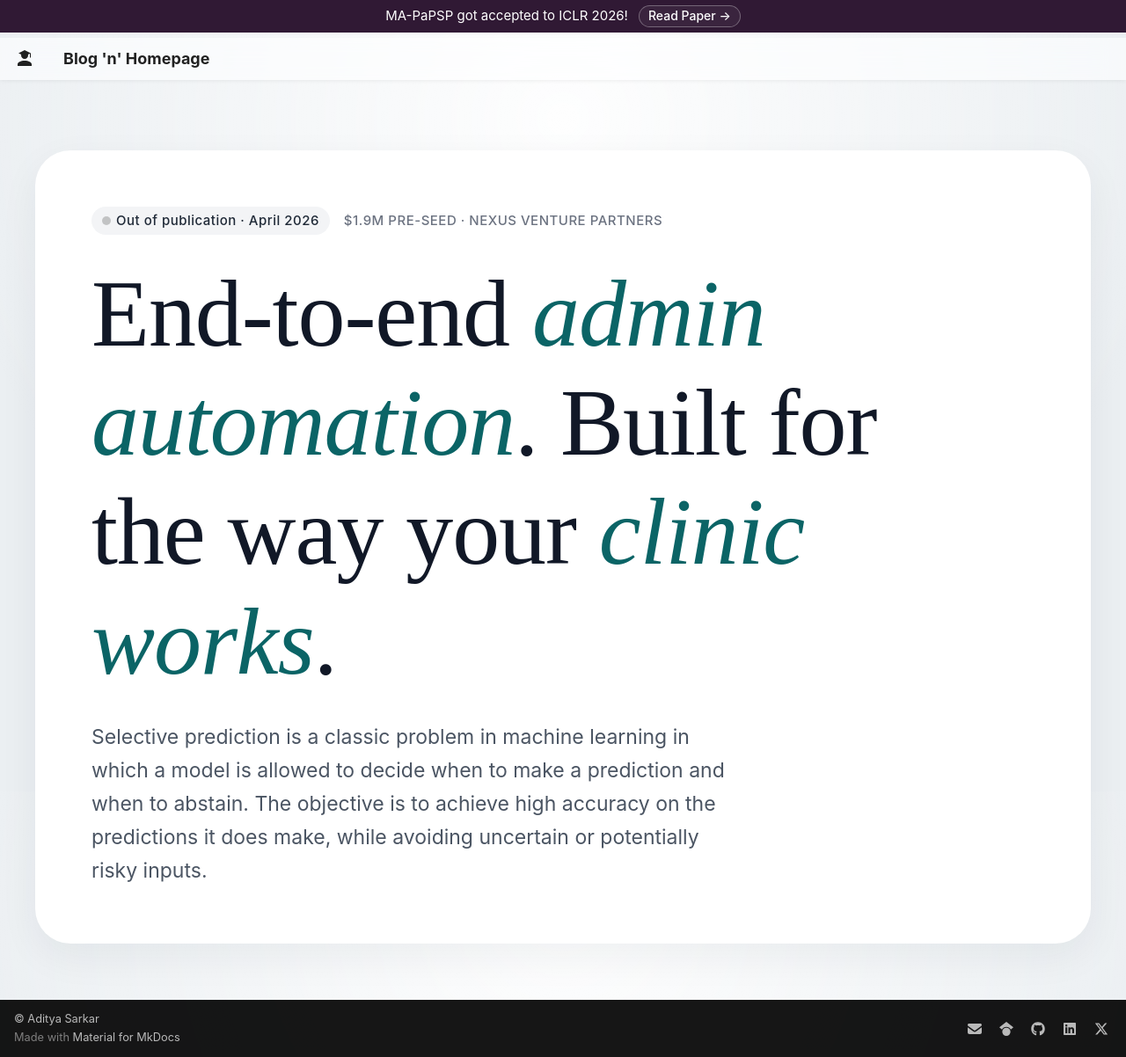
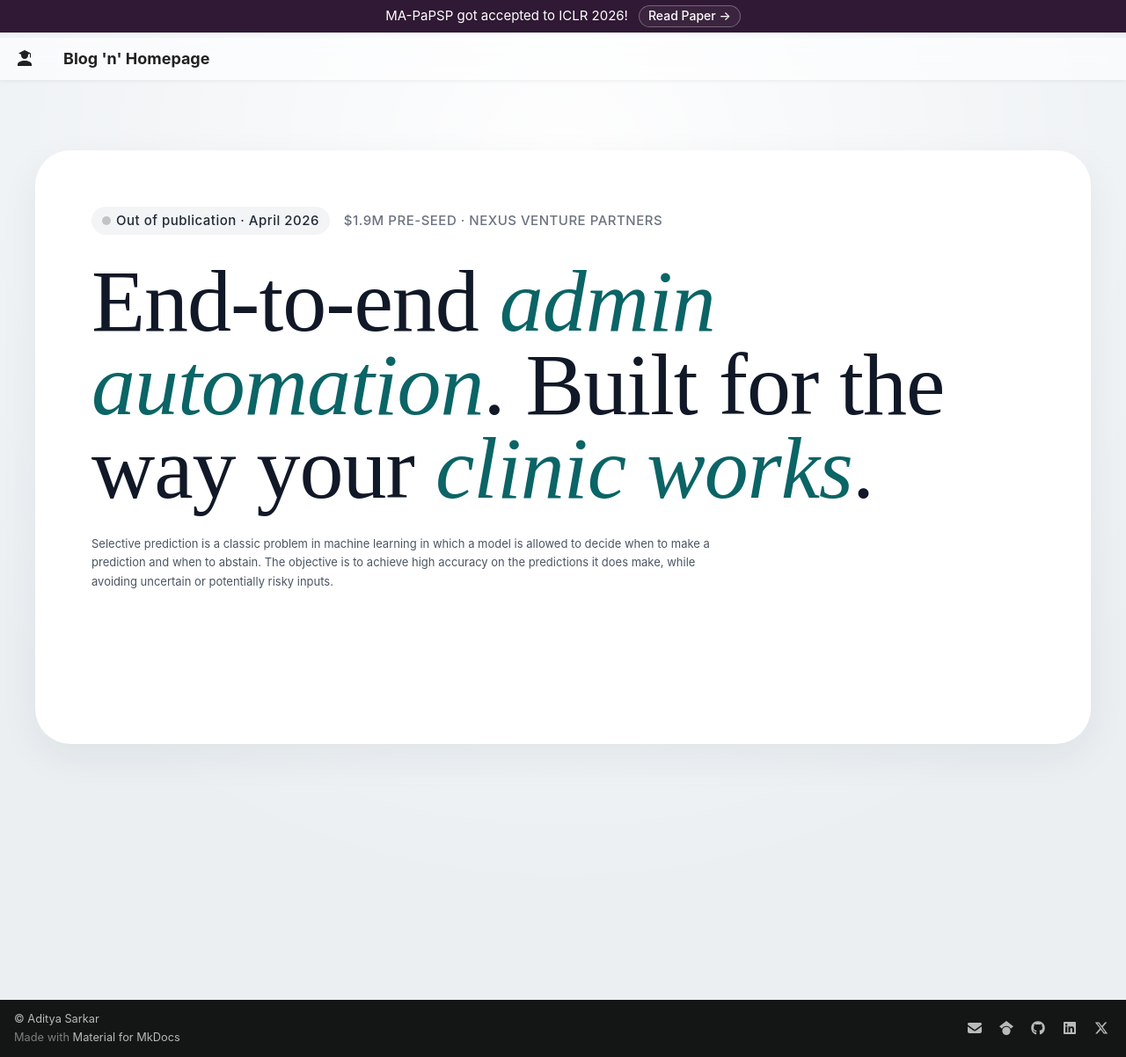
Before and after one commit to kingston-aditya/kingston-aditya.github.io, an MkDocs documentation site: the page built from docs/2026-02-05-retrieval.md, in a window 1280 px wide and 1202 px high. Shown: the whole window at 88% size. Built offline with MkDocs 1.6.1 and Material for MkDocs 9.7.7, drawn with Linux system fonts in a browser that asks for light colours; some web fonts are replaced.

Commit message:
starting blog 4

```diff
--- a/docs/stylesheets/extra.css
+++ b/docs/stylesheets/extra.css
@@ -989,13 +989,13 @@
 .hero-title {
   font-family: "Times New Roman", Times, Georgia, serif !important;
   font-weight: 400 !important;
-  line-height: 1.15 !important;
+  line-height: 0.95 !important;
   color: #111827 !important;
   margin: 0 0 28px 0 !important; /* Balanced gap between title and text body */
   max-width: 95%;
 
   /* INCREASED: Bumped up significantly from the previous 4.2rem */
-  font-size: 5.4rem !important;
+  font-size: 5.0rem !important;
 }
 
 /* The distinct deep-teal italic highlights */
@@ -1007,7 +1007,7 @@
 /* Sub-Headline Description */
 .hero-description {
   font-family: -apple-system, BlinkMacSystemFont, "Segoe UI", Roboto, sans-serif !important;
-  font-size: 1.15rem !important; /* Scaled slightly to match the larger title hierarchy */
+  font-size: 0.65rem !important; /* Scaled slightly to match the larger title hierarchy */
   line-height: 1.65;
   color: #4b5563 !important;
   max-width: 720px;
```
